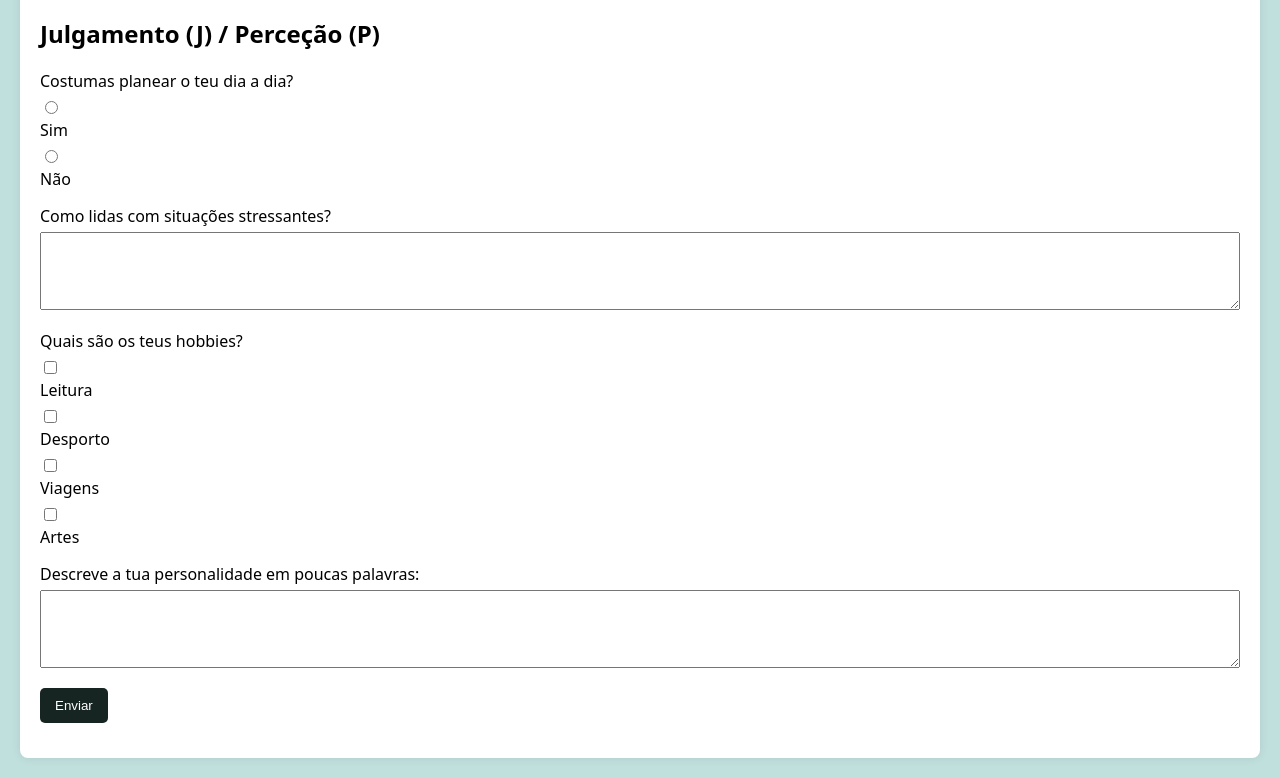
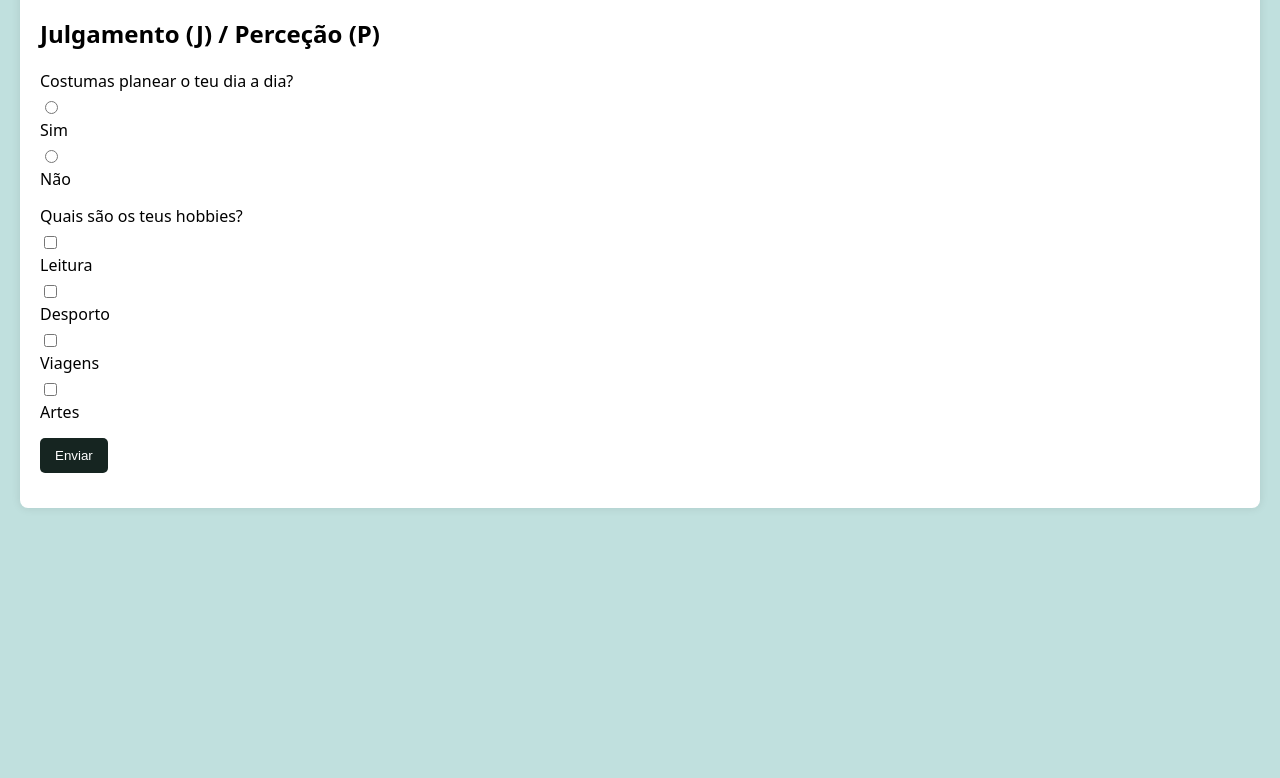
Before and after one commit to curiosiologo/MBTI-teste, a plain HTML site: page index.html in a window 1280 px wide. Shown: the part 846-1624 px from the top of the page. After the commit the page ends 1374 px from the top, so only its background shows below. Drawn offline with Linux system fonts and the light colour scheme.

Commit message:
Update index.html

```diff
--- a/index.html
+++ b/index.html
@@ -103,11 +103,6 @@
     </div>
 
     <div class="form-group">
-        <label>Como lidas com situações stressantes?</label>
-        <textarea id="lidar_estresse" name="lidar_estresse" rows="4" required></textarea>
-    </div>
-
-    <div class="form-group">
         <label>Quais são os teus hobbies?</label>
         <input type="checkbox" id="hobby_leitura" name="hobbies[]" value="leitura">
         <label for="hobby_leitura">Leitura</label>
@@ -120,11 +115,6 @@
     </div>
 
     <div class="form-group">
-        <label>Descreve a tua personalidade em poucas palavras:</label>
-        <textarea id="descricao_personalidade" name="descricao_personalidade" rows="4" required></textarea>
-    </div>
-
-    <div class="form-group">
         <button type="submit">Enviar</button>
     </div>
 </form>
```
